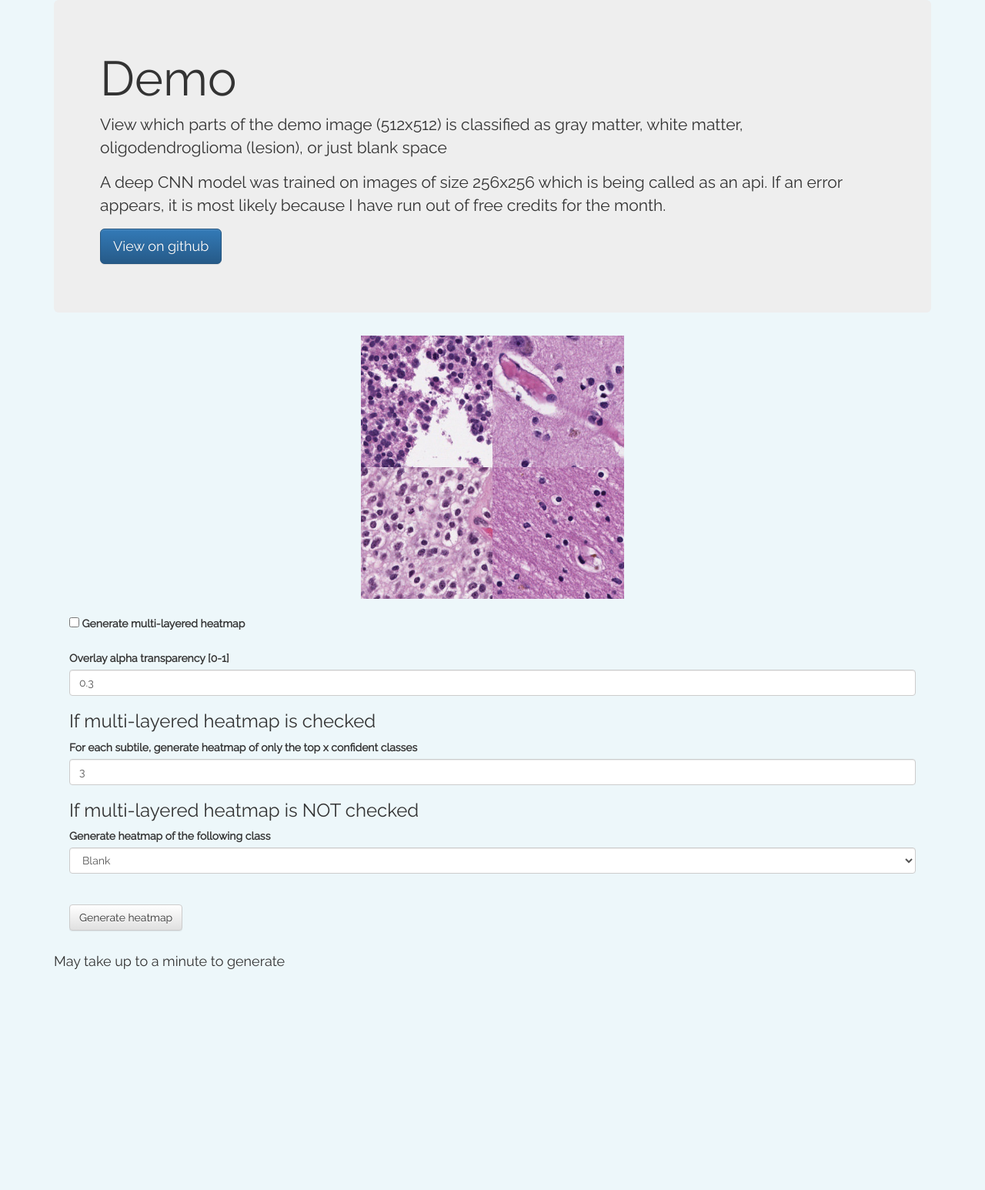
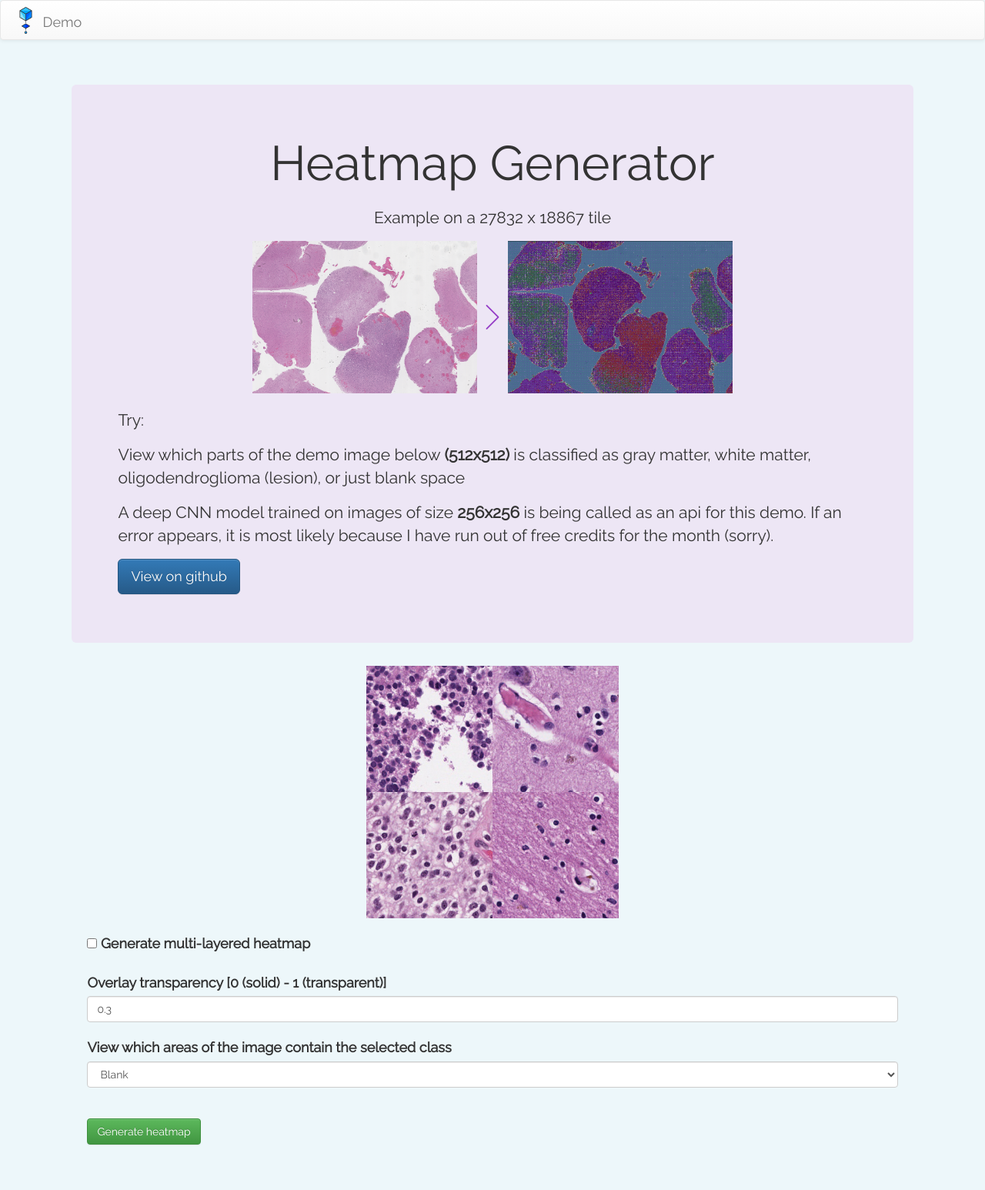
Before and after one commit to kevinfaust0308/ImageHeatmapGeneratorDemo, a Flask app: page / in a window 1280 px wide. Shown: the whole page at 77% size. Before the commit the page ends 1259 px from the top, so only its background shows below. Run offline with Flask 2, Linux system fonts and the light colour scheme; some libraries are stand-ins or nearby versions.

Commit message:
Much better UI

```diff
--- a/AlgorithmiaHeatmap.py
+++ b/AlgorithmiaHeatmap.py
@@ -4,8 +4,11 @@ app = Flask(__name__)
 
 import numpy as np
 import Algorithmia
-import matplotlib.pyplot as plt
+import cv2
 import time
+
+DEMO_IMG_PATH = 'static/demo_img.jpg'
+OUT_IMG_PATH = 'static/demo_img_heatmap.jpg'
 
 
 @app.route('/', methods=['GET', 'POST'])
@@ -20,18 +23,16 @@ def home_screen():
 
         start = time.time()
         avg_pred = generate_heatmap(multi, alpha, heatmap_class, show_top_x_classes)
-        tot_time = time.time() - start
-        heatmap = 'static/heatmap.jpg'
+        tot_time = '{:.2f}'.format(time.time() - start)
 
-        return render_template('result.html', heatmap=heatmap, avg_pred=avg_pred, tot_time=tot_time)
+        return render_template('result.html', heatmap=OUT_IMG_PATH, avg_pred=avg_pred, tot_time=tot_time)
 
     else:
-        img = 'static/demo_img.jpg'
-        return render_template('index.html', img=img)
+        return render_template('index.html', img=DEMO_IMG_PATH)
 
 
 def generate_heatmap(multi, alpha, heatmap_class, show_top_x_classes):
-    im = plt.imread('static/demo_img.jpg').tolist()
+    im = cv2.cvtColor(cv2.imread(DEMO_IMG_PATH), cv2.COLOR_BGR2RGB).tolist()
 
     api_configs = {
         'multi': multi,
@@ -48,7 +49,7 @@ def generate_heatmap(multi, alpha, heatmap_class, show_top_x_classes):
     heatmap = np.array(res['heatmap']).astype(np.uint8)
     avg_pred = res['avg_pred'].split('\n')
 
-    plt.imsave('static/heatmap.jpg', heatmap)
+    cv2.imwrite(OUT_IMG_PATH, cv2.cvtColor(heatmap, cv2.COLOR_RGB2BGR))
 
     return avg_pred
 
--- /dev/null
+++ b/static/css/common.css
@@ -0,0 +1,28 @@
+#demo-img {
+    display: block;
+    margin: 0 auto;
+    max-width: 30%;
+}
+
+* {
+    font-family: 'Raleway', sans-serif;
+}
+
+body {
+    background-color: #EDF7FA;
+}
+
+.form-element {
+    margin: 20px;
+}
+
+.navbar-brand img {
+    width: 35px;
+    margin-top: -7px;
+    display: inline-block;
+}
+
+.navbar-brand p {
+    display: inline-block;
+    margin-top: -3px;
+}
--- a/static/css/main.css
+++ b/static/css/main.css
@@ -1,18 +1,29 @@
-#demo-img {
-    display: block;
-    margin: 0 auto;
-    max-width: 30%;
+#wrapper {
+    padding: 3%;
 }
 
-* {
-    font-family: 'Raleway', sans-serif;
+#example-heatmap-container {
+    margin: 20px 0;
+    text-align: center;
 }
 
+.example-heatmap {
+    width: 30%;
 
-body {
-    background-color: #EDF7FA;
 }
 
-.form-element {
-    margin: 20px;
+.jumbotron {
+    background-color: #EDE6F5;
 }
+
+.jumbotron h1 {
+    text-align: center;
+}
+
+#multi-layer-options {
+    display: none;
+}
+
+form label {
+    font-size: 18px;
+}
--- /dev/null
+++ b/static/css/spinner.css
@@ -0,0 +1,132 @@
+#overlay {
+    padding: 5%;
+    visibility: hidden;
+    height: 100%;
+    width: 100%;
+    position: fixed;
+    top: 0;
+    background-color: rgba(255, 255, 255, 0.95);
+}
+
+#overlay h3 {
+    position: relative;
+    top: 29%;
+    text-align: center;
+}
+
+.sk-folding-cube {
+    margin: 20px auto;
+    width: 40px;
+    height: 40px;
+    position: relative;
+    top: 30%;
+    left: 0;
+    right: 0;
+    -webkit-transform: rotateZ(45deg);
+    transform: rotateZ(45deg);
+}
+
+.sk-folding-cube .sk-cube {
+    float: left;
+    width: 50%;
+    height: 50%;
+    position: relative;
+    -webkit-transform: scale(1.1);
+    -ms-transform: scale(1.1);
+    transform: scale(1.1);
+}
+
+.sk-folding-cube .sk-cube:before {
+    content: '';
+    position: absolute;
+    top: 0;
+    left: 0;
+    width: 100%;
+    height: 100%;
+    background-color: #812BD6;
+    -webkit-animation: sk-foldCubeAngle 2.4s infinite linear both;
+    animation: sk-foldCubeAngle 2.4s infinite linear both;
+    -webkit-transform-origin: 100% 100%;
+    -ms-transform-origin: 100% 100%;
+    transform-origin: 100% 100%;
+}
+
+.sk-folding-cube .sk-cube2 {
+    -webkit-transform: scale(1.1) rotateZ(90deg);
+    transform: scale(1.1) rotateZ(90deg);
+}
+
+.sk-folding-cube .sk-cube3 {
+    -webkit-transform: scale(1.1) rotateZ(180deg);
+    transform: scale(1.1) rotateZ(180deg);
+}
+
+.sk-folding-cube .sk-cube4 {
+    -webkit-transform: scale(1.1) rotateZ(270deg);
+    transform: scale(1.1) rotateZ(270deg);
+}
+
+.sk-folding-cube .sk-cube2:before {
+    -webkit-animation-delay: 0.3s;
+    animation-delay: 0.3s;
+}
+
+.sk-folding-cube .sk-cube3:before {
+    -webkit-animation-delay: 0.6s;
+    animation-delay: 0.6s;
+}
+
+.sk-folding-cube .sk-cube4:before {
+    -webkit-animation-delay: 0.9s;
+    animation-delay: 0.9s;
+}
+
+@-webkit-keyframes sk-foldCubeAngle {
+    0%, 10% {
+        -webkit-transform: perspective(140px) rotateX(-180deg);
+        transform: perspective(140px) rotateX(-180deg);
+        opacity: 0;
+    }
+    25%, 75% {
+        -webkit-transform: perspective(140px) rotateX(0deg);
+        transform: perspective(140px) rotateX(0deg);
+        opacity: 1;
+    }
+    90%, 100% {
+        -webkit-transform: perspective(140px) rotateY(180deg);
+        transform: perspective(140px) rotateY(180deg);
+        opacity: 0;
+    }
+}
+
+@keyframes sk-foldCubeAngle {
+    0%, 10% {
+        -webkit-transform: perspective(140px) rotateX(-180deg);
+        transform: perspective(140px) rotateX(-180deg);
+        opacity: 0;
+    }
+    25%, 75% {
+        -webkit-transform: perspective(140px) rotateX(0deg);
+        transform: perspective(140px) rotateX(0deg);
+        opacity: 1;
+    }
+    90%, 100% {
+        -webkit-transform: perspective(140px) rotateY(180deg);
+        transform: perspective(140px) rotateY(180deg);
+        opacity: 0;
+    }
+}
+
+/*.spinner {*/
+/*display:    none;*/
+/*position:   fixed;*/
+/*z-index:    1000;*/
+/*top:        0;*/
+/*left:       0;*/
+/*height:     100%;*/
+/*width:      100%;*/
+/*background: rgba( 255, 255, 255, .8 )*/
+/*url('../spinner.gif')*/
+/*50% 50%*/
+/*no-repeat;*/
+/*}*/
--- /dev/null
+++ b/static/js/app.js
@@ -0,0 +1,18 @@
+/**
+ * Created by Kevin on 2017-06-12.
+ */
+
+$('#generate-heatmap-btn').on('click', function () {
+    $('#overlay').css('visibility', 'visible');
+    $('body').css('overflow', 'hidden');
+});
+
+$('#multi-layer-checkbox').change(function () {
+    if (this.checked) {
+        $('#multi-layer-options').show();
+        $('#single-layer-options').hide();
+    } else {
+        $('#multi-layer-options').hide();
+        $('#single-layer-options').show();
+    }
+});
--- a/templates/index.html
+++ b/templates/index.html
@@ -14,6 +14,8 @@
           integrity="sha384-rHyoN1iRsVXV4nD0JutlnGaslCJuC7uwjduW9SVrLvRYooPp2bWYgmgJQIXwl/Sp"
           crossorigin="anonymous">
 
+    <link rel="stylesheet" href="../static/css/spinner.css">
+    <link rel="stylesheet" href="../static/css/common.css">
     <link rel="stylesheet" href="../static/css/main.css">
 
     <link href='https://fonts.googleapis.com/css?family=Raleway' rel='stylesheet' type='text/css'>
@@ -21,16 +23,47 @@
 </head>
 <body>
 
-<div class="container">
+
+<nav class="navbar navbar-default">
+    <div class="container-fluid">
+        <div class="navbar-header">
+            <a class="navbar-brand" href="/">
+                <img style="width: 35px; margin-top: -7px" src="../static/home.png"/>
+                <p>Demo</p>
+            </a>
+        </div>
+    </div>
+</nav>
+
+
+<div class="container" id="wrapper">
+
 
     <div class="jumbotron">
-        <h1>Demo</h1>
-        <p>View which parts of the demo image (512x512) is classified as gray matter, white matter,
+
+        <h1>Heatmap Generator</h1>
+
+        <div id="example-heatmap-container">
+
+            <p>Example on a 27832 x 18867 tile</p>
+
+            <img class="example-heatmap" src="../static/example_image_original.png">
+
+
+            <img src="../static/arrow.png">
+
+
+            <img class="example-heatmap" src="../static/example_image_heatmap.png">
+        </div>
+
+        <p>Try:</p>
+
+        <p>View which parts of the demo image below <b>(512x512)</b> is classified as gray matter, white matter,
             oligodendroglioma (lesion), or just blank space</p>
 
-        <p>A deep CNN model was trained on images of size 256x256 which is being called as an api. If an error appears,
-            it is most likely because I have run out of free credits
-            for the month.</p>
+        <p>A deep CNN model trained on images of size <b>256x256</b> is being called as an api for this demo. If an
+            error appears, it is most likely because I have run out of free credits for the month (sorry).</p>
+
 
         <p><a class="btn btn-primary btn-lg" href="https://github.com/kevinfaust0308/KerasImageHeatmapGenerator"
               role="button">View on github</a></p>
@@ -39,33 +72,35 @@
 
     <img id='demo-img' src="../{{ img }}"/>
 
-    <form method="post" action='/'>
+    <form method="post" action="/">
 
         <div class="form-check form-element">
             <label class="form-check-label">
-                <input name='multi' class="form-check-input" type="checkbox">
+                <input name='multi' class="form-check-input" type="checkbox" id="multi-layer-checkbox">
                 Generate multi-layered heatmap
             </label>
         </div>
         <div class="form-group form-element">
-            <label for="example-number-input" class="col-2 col-form-label">Overlay alpha transparency [0-1]</label>
+            <label for="example-number-input" class="col-2 col-form-label">Overlay transparency [0 (solid) - 1
+                (transparent)]</label>
             <div class="col-10">
-                <input name='overlay_alpha' class="form-control" type="number" value="0.3" step="0.01" max="1" min="0"
+                <input name='overlay_alpha' class="form-control" type="number" value="0.3" step="0.01" max="1"
+                       min="0"
                        id="example-number-input">
             </div>
         </div>
-        <div class="form-group form-element">
-            <h3>If multi-layered heatmap is checked</h3>
-            <label for="example-number-input" class="col-2 col-form-label">For each subtile, generate heatmap of only
-                the top x confident classes</label>
+
+        <div class="form-group form-element" id="multi-layer-options">
+            <label for="example-number-input" class="col-2 col-form-label">Number of classes to generate heatmaps
+                on</label>
             <div class="col-10">
                 <input name="show_top_x_classes" class="form-control" type="number" value="3" min="0" max="4"
                        id="example-number-input">
             </div>
         </div>
-        <div class="form-group form-element">
-            <h3>If multi-layered heatmap is NOT checked</h3>
-            <label for="exampleSelect1">Generate heatmap of the following class</label>
+
+        <div class="form-group form-element" id="single-layer-options">
+            <label for="exampleSelect1">View which areas of the image contain the selected class</label>
             <select name="heatmap_class" class="form-control" id="exampleSelect1">
                 <option>Blank</option>
                 <option>Gray Mat.</option>
@@ -74,14 +109,25 @@
             </select>
         </div>
 
-        <button type="submit" class="btn btn-default form-element">Generate heatmap</button>
+        <button id="generate-heatmap-btn" type="submit" class="btn btn-success form-element">Generate heatmap
+        </button>
 
     </form>
 
-    <h4 style="margin-bottom: 20px">May take up to a minute to generate</h4>
+</div>
 
+<div id="overlay">
+    <h3>May take up to a minute to generate</h3>
+    <div class="sk-folding-cube">
+        <div class="sk-cube1 sk-cube"></div>
+        <div class="sk-cube2 sk-cube"></div>
+        <div class="sk-cube4 sk-cube"></div>
+        <div class="sk-cube3 sk-cube"></div>
+    </div>
 </div>
 
 
+<script src="https://ajax.googleapis.com/ajax/libs/jquery/3.2.1/jquery.min.js"></script>
+<script src="../static/js/app.js"></script>
 </body>
 </html>
```
Also changed, not shown: templates/result.html (+23 -1 lines), README.md, static/arrow.png (added), static/demo_img_heatmap.jpg (added), static/example_image_heatmap.png (added), static/example_image_original.png (added), static/heatmap.jpg (deleted), static/home.png (added).
